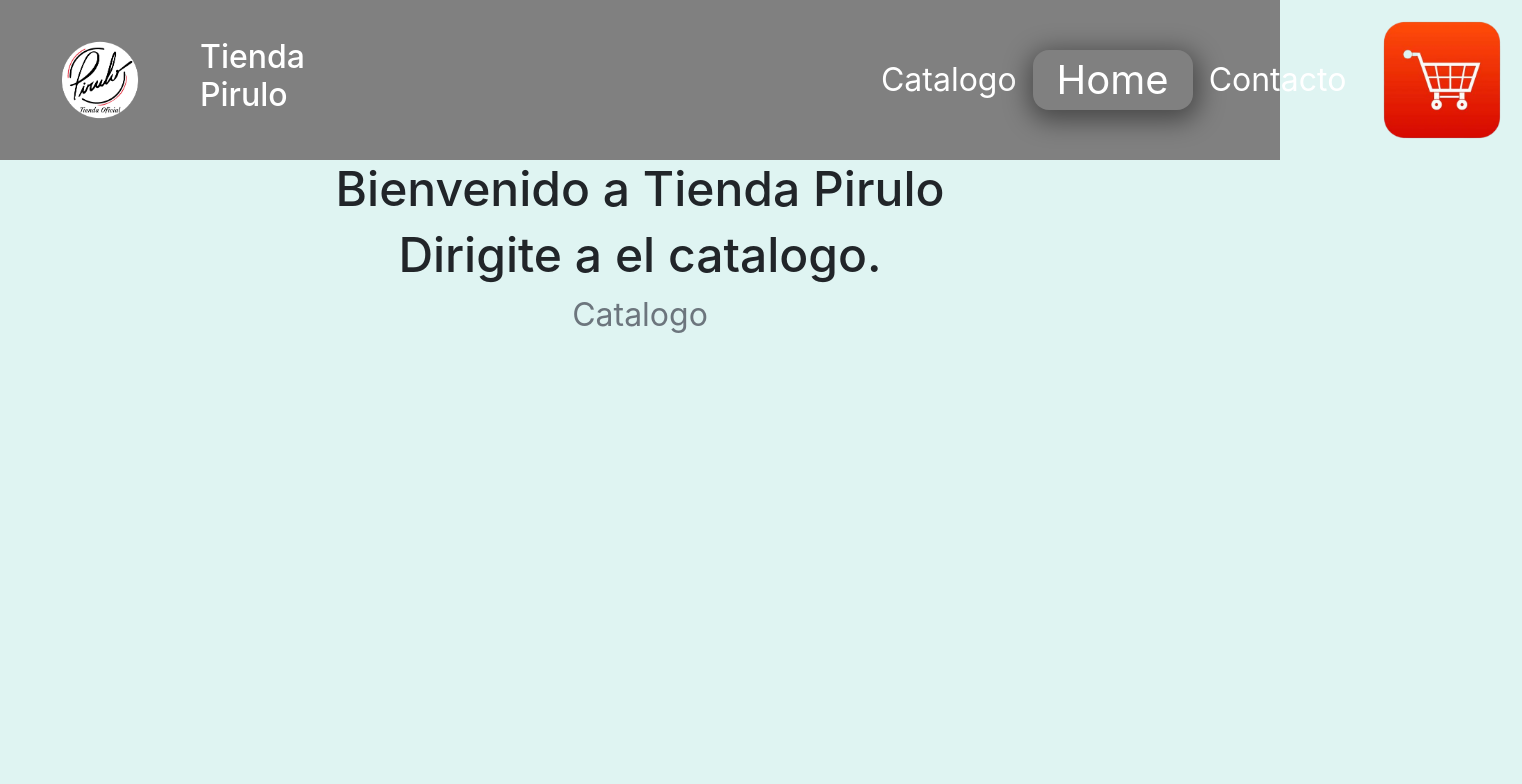
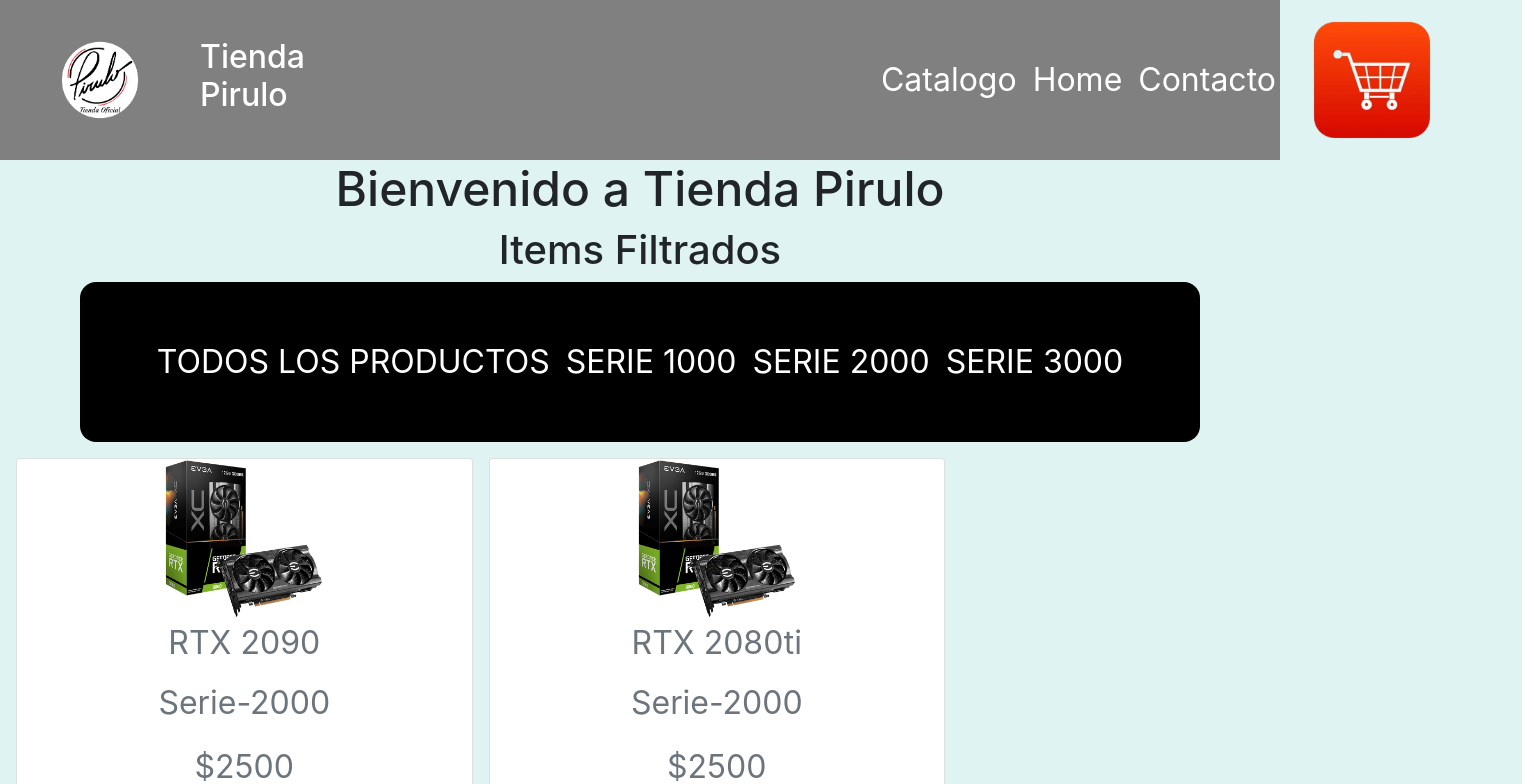
Before and after one commit to Pitbullts/cursoreact06, a React (Create React App) app: page /category/Serie-2000 in a window 1280 px wide. Before the commit this address led to /home. Shown: the top 784 px of the page, 1522 px wide, since content can reach past the window. Built offline with nearby package versions, Linux system fonts and the light colour scheme.

Commit message:
Filtrado de productos

```diff
--- a/src/App.js
+++ b/src/App.js
@@ -1,26 +1,28 @@
-import React from 'react';
+import React from "react";
 
-
-
-import { BrowserRouter, Routes, Route } from 'react-router-dom';
-import NavBar from './components/jsx/navbar/navbar';
-import MainPage from './components/jsx/body/mainPage'
-import { ItemListContainer } from './components/jsx/card/ItemListContainer';
-import { ItemDetailContainer } from './components/jsx/Detail/ItemDetailContainer';
-import NotFound from './pages/NotFound'
-import Home from './pages/home/Home'
+import { BrowserRouter, Routes, Route } from "react-router-dom";
+import NavBar from "./components/jsx/navbar/navbar";
+import MainPage from "./components/jsx/body/mainPage";
+import { ItemListContainer } from "./components/jsx/card/ItemListContainer";
+import { ItemDetailContainer } from "./components/jsx/Detail/ItemDetailContainer";
+import NotFound from "./pages/NotFound";
+import Home from "./pages/home/Home";
 export default function App() {
   return (
-
     <BrowserRouter>
-
       <NavBar />
       <MainPage />
 
-
       <Routes>
-      <Route path="/home" element={<Home />} />
-        <Route path="/catalogo" element={<ItemListContainer greeting={'Nuestro Catalogo'} />} />
+        <Route path="/home" element={<Home />} />
+        <Route
+          path="/catalogo"
+          element={<ItemListContainer greeting={"Nuestro Catalogo"} />}
+        />
+        <Route
+          path="/category/:categoriaID"
+          element={<ItemListContainer greeting={"Items Filtrados"} />}
+        />
         <Route path="/product/:productoId" element={<ItemDetailContainer />} />
         <Route path="*" element={<NotFound />} />
       </Routes>
--- a/src/components/css/card/Item.css
+++ b/src/components/css/card/Item.css
@@ -30,3 +30,24 @@
     -webkit-box-shadow: 7px 6px 12px -1px rgb(10, 19, 137);
     -moz-box-shadow: 7px 6px 12px -1px rgb(255, 0, 0);
   }
+
+  .ContainerItems {
+    display: flex;
+    justify-content: center;
+    font-size: center;
+    align-items: center;
+    background-color: black;
+    gap: 1rem;
+    font-size: 2rem;
+    height: 10rem;
+    width: auto;
+    margin: auto 5rem auto 5rem;
+    border-radius: 1rem;
+  }
+  .links {
+color: red;
+  }
+
+  .activeLinkFilter {
+    color: blue;
+  }
--- a/src/components/data/data.js
+++ b/src/components/data/data.js
@@ -6,7 +6,7 @@
     nombre: "RTX 3090",
     imagenID: imgs["img-3090"],
     imagenALT: "Imagen RTX 3090",
-    categoria: "Graficas",
+    categoria: "Serie-3000",
     descripcion: "Descripcion del objeto",
     precio: 4500,
     stock: 10,
@@ -16,7 +16,7 @@
     nombre: "RTX 3080",
     imagenID: imgs["img-3080"],
     imagenALT: "Imagen RTX 3080",
-    categoria: "Graficas",
+    categoria: "Serie-3000",
     descripcion: "Descripcion del objeto",
     precio: 4000,
     stock: 5,
@@ -26,7 +26,7 @@
     nombre: "RTX 3070",
     imagenID: imgs["img-3070"],
     imagenALT: "Imagen RTX 3070",
-    categoria: "Graficas",
+    categoria: "Serie-3000",
     descripcion: "Descripcion del objeto",
     precio: 3500,
     stock: 7,
@@ -36,7 +36,7 @@
     nombre: "RTX 3060",
     imagenID: imgs["img-3060"],
     imagenALT: "Imagen RTX 3060",
-    categoria: "Graficas",
+    categoria: "Serie-3000",
     descripcion: "Descripcion del objeto",
     precio: 3000,
     stock: 8,
@@ -46,7 +46,7 @@
     nombre: "RTX 3050ti",
     imagenID: imgs["img-3060"],
     imagenALT: "Imagen RTX 3060",
-    categoria: "Graficas",
+    categoria: "Serie-3000",
     descripcion: "Descripcion del objeto",
     precio: 2750,
     stock: 5,
@@ -56,7 +56,7 @@
     nombre: "RTX 2090",
     imagenID: imgs["img-3060"],
     imagenALT: "Imagen RTX 3060",
-    categoria: "Graficas",
+    categoria: "Serie-2000",
     descripcion: "Descripcion del objeto",
     precio: 2500,
     stock: 3,
@@ -66,7 +66,7 @@
     nombre: "RTX 2080ti",
     imagenID: imgs["img-3060"],
     imagenALT: "Imagen RTX 3060",
-    categoria: "Graficas",
+    categoria: "Serie-2000",
     descripcion: "Descripcion del objeto",
     precio: 2500,
     stock: 2,
@@ -76,7 +76,7 @@
     nombre: "RTX 2080",
     imagenID: imgs["img-3060"],
     imagenALT: "Imagen RTX 3060",
-    categoria: "Graficas",
+    categoria: "Serie-2000",
     descripcion: "Descripcion del objeto",
     precio: 2500,
     stock: 4,
@@ -86,7 +86,7 @@
     nombre: "RTX 2070",
     imagenID: imgs["img-3060"],
     imagenALT: "Imagen RTX 3060",
-    categoria: "Graficas",
+    categoria: "Serie-2000",
     descripcion: "Descripcion del objeto",
     precio: 2500,
     stock: 7,
@@ -96,11 +96,29 @@
     nombre: "RTX 2060",
     imagenID: imgs["img-3060"],
     imagenALT: "Imagen RTX 3060",
-    categoria: "Graficas",
+    categoria: "Serie-2000",
     descripcion: "Descripcion del objeto",
     precio: 2500,
     stock: 12,
   },
-
-
+  {
+    id: "10",
+    nombre: "GTX 1080",
+    imagenID: imgs["img-3060"],
+    imagenALT: "Imagen RTX 3060",
+    categoria: "Serie-1000",
+    descripcion: "Descripcion del objeto",
+    precio: 2000,
+    stock: 6,
+  },
+  {
+    id: "11",
+    nombre: "GTX 1070",
+    imagenID: imgs["img-3060"],
+    imagenALT: "Imagen RTX 3060",
+    categoria: "Serie-1000",
+    descripcion: "Descripcion del objeto",
+    precio: 2500,
+    stock: 18,
+  },
 ];
--- a/src/components/jsx/card/ItemList.js
+++ b/src/components/jsx/card/ItemList.js
@@ -1,12 +1,38 @@
-import React from 'react';
-import { Item } from './Item';
+import React from "react";
+import { Item } from "./Item";
+import { Link } from "react-router-dom";
 
 export const ItemList = ({ items }) => {
+  const categories = [
+    { id: "asfadd", address: "/catalogo", text: "TODOS LOS PRODUCTOS" },
+    { id: "123asf", address: "/category/Serie-3000", text: "SERIE 1000" },
+    { id: "sgs3q3", address: "/category/Serie-2000", text: "SERIE 2000" },
+    { id: "gkl98s", address: "/category/Serie-3000", text: "SERIE 3000" },
+  ];
+
   return (
-    <section className="flex-rowww">
-      {items?.map((item) => (
-        <Item {...item} key={item.id} />
-      ))}
-    </section>
+    <>
+      <div className="ContainerItems">
+        {categories.map((productos) => {
+          return (
+            <div className="links" key={productos.id}>
+              <Link
+                to={productos.address}
+                className={({ isActive }) =>
+                  isActive ? "activeLinkFilter" : "inactiveFilter"
+                }
+              >
+                {productos.text}
+              </Link>
+            </div>
+          );
+        })}
+      </div>
+      <section className="flex-rowww">
+        {items?.map((item) => (
+          <Item {...item} key={item.id} />
+        ))}
+      </section>
+    </>
   );
 };
--- a/src/components/jsx/card/ItemListContainer.js
+++ b/src/components/jsx/card/ItemListContainer.js
@@ -1,26 +1,23 @@
-import React, { useState, useEffect } from 'react';
-import { ItemList } from './ItemList';
-import { productos } from '../../data/data';
+import React, { useState, useEffect } from "react";
+import { ItemList } from "./ItemList";
+import { productos } from "../../data/data";
 
-
-import { useParams } from 'react-router-dom';
+import { useParams } from "react-router-dom";
 
 export const ItemListContainer = ({ greeting }) => {
   const [items, setItems] = useState([]);
 
-
   const [loading, setLoading] = useState(true);
-
 
   const { categoriaID } = useParams();
 
   useEffect(() => {
-
     setLoading(true);
     const getProducts = new Promise((resolve) => {
       setTimeout(() => {
-
-        const myPruducts = productos
+        const myPruducts = categoriaID
+          ? productos.filter((item) => item.categoria === categoriaID)
+          : productos;
 
         resolve(myPruducts);
       }, 1000);
@@ -33,12 +30,11 @@
       .finally(() => setLoading(false));
   }, [categoriaID]);
 
-
   return loading ? (
     <h2>CARGANDO...</h2>
   ) : (
     <>
-      <h3 style={{ textAlign: 'center' }}>{greeting}</h3>
+      <h3 style={{ textAlign: "center" }}>{greeting}</h3>
       <ItemList items={items} />
     </>
   );
--- a/src/components/jsx/navbar/navbar.js
+++ b/src/components/jsx/navbar/navbar.js
@@ -1,23 +1,37 @@
 import "../../css/navbar/navbar.css";
 import logo from "../../../assets/pirulologo.png";
 import CartWidget from "./CartWidget";
-import {Link, NavLink} from 'react-router-dom'
+import { Link, NavLink } from "react-router-dom";
 function NavBar() {
   return (
     <header>
       <div className="nav-bg">
+        <nav className="NavPrincipal">
+          <Link to="/home">
+            {" "}
+            <img src={logo} className="logo-img" alt="img logo" />{" "}
+          </Link>
+          <Link to="/home">
+            <h1 className="PiruloName">Tienda Pirulo</h1>{" "}
+          </Link>
+          <div className="container-linka">
+            <NavLink
+              to="/catalogo"
+              className={({ isActive }) =>
+                isActive ? "activeLink" : "inactive"
+              }
+            >
+              Catalogo
+            </NavLink>
 
-        <nav className="NavPrincipal">
-        <Link to="/home"> <img src={logo} className="logo-img" alt="img logo" /> </Link>
-          <Link to="/home"><h1 className="PiruloName">Tienda Pirulo</h1> </Link>
-          <div className="container-linka">
-            <NavLink to="/catalogo"  className={({ isActive }) =>
-    isActive ? 'activeLink' : 'inactive'
-  } >Catalogo</NavLink>
-
-            <NavLink to="/home" className={({ isActive }) =>
-    isActive ? 'activeLink' : 'inactive'
-  }>Home</NavLink>
+            <NavLink
+              to="/home"
+              className={({ isActive }) =>
+                isActive ? "activeLink" : "inactive"
+              }
+            >
+              Home
+            </NavLink>
 
             <a href="https://google.com">Contacto</a>
           </div>
```
Also changed, not shown: src/components/css/navbar/navbar.css (+6 -3 lines), src/components/jsx/Detail/ItemDetail.js (+14 -9 lines), src/components/jsx/Detail/ItemDetailContainer.js (+4 -4 lines), src/pages/NotFound.js (+10 -17 lines), src/pages/home/Home.js (+9 -14 lines), 1 other file (tests, documents, lock files or other folders).
